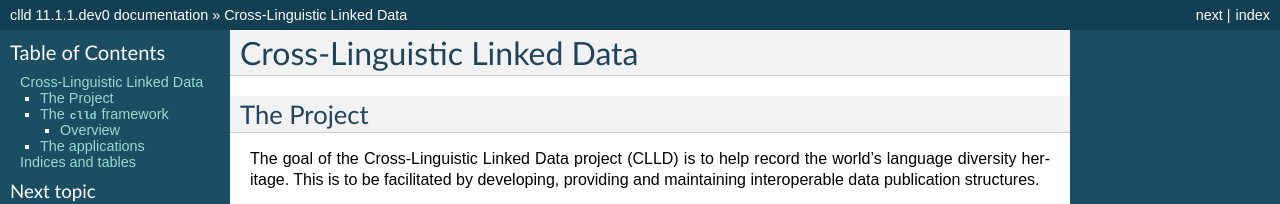
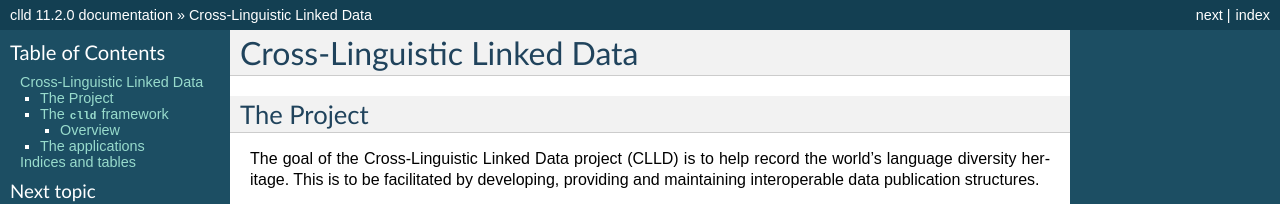
Before and after one commit to clld/clld, a Sphinx documentation site: the page built from docs/index.rst, in a window 1280 px wide and 900 px high. Shown: the top 204 px of the window. Built offline with Sphinx 7.4.7, drawn with Linux system fonts in a browser that asks for light colours; some of the changed text lies outside the part shown.

Commit message:
release 11.2.0

```diff
--- a/CHANGES.rst
+++ b/CHANGES.rst
@@ -2,8 +2,8 @@
 Changes
 -------
 
-Unreleased
-~~~~~~~~~~
+11.2.0
+~~~~~~
 
 - More flexible ``cliutil.bibtex2source``, accomodating non-LaTeX content in
   BibTeX files and punctuation in citekeys.
--- a/docs/conf.py
+++ b/docs/conf.py
@@ -55,10 +55,10 @@ copyright = 'Max Planck Society'
 # built documents.
 #
 # The full version, including alpha/beta/rc tags.
-release = '11.1.1.dev0'
+release = '11.2.0'
 
 # The short X.Y version.
-version = '11.1.1.dev0'
+version = '11.2.0'
 
 # The language for content autogenerated by Sphinx. Refer to documentation
 # for a list of supported languages.
--- a/setup.cfg
+++ b/setup.cfg
@@ -1,6 +1,6 @@
 [metadata]
 name = clld
-version = 11.1.1.dev0
+version = 11.2.0
 license = Apache 2.0
 license_files = LICENSE
 author = Robert Forkel
--- a/src/clld/__init__.py
+++ b/src/clld/__init__.py
@@ -3,7 +3,7 @@ import collections
 from clld.db.models import common
 from clld import interfaces
 
-__version__ = "11.1.1.dev0"
+__version__ = "11.2.0"
 
 
 class Resource(collections.namedtuple('Resource', 'name model interface with_index with_rdfdump')):
```
